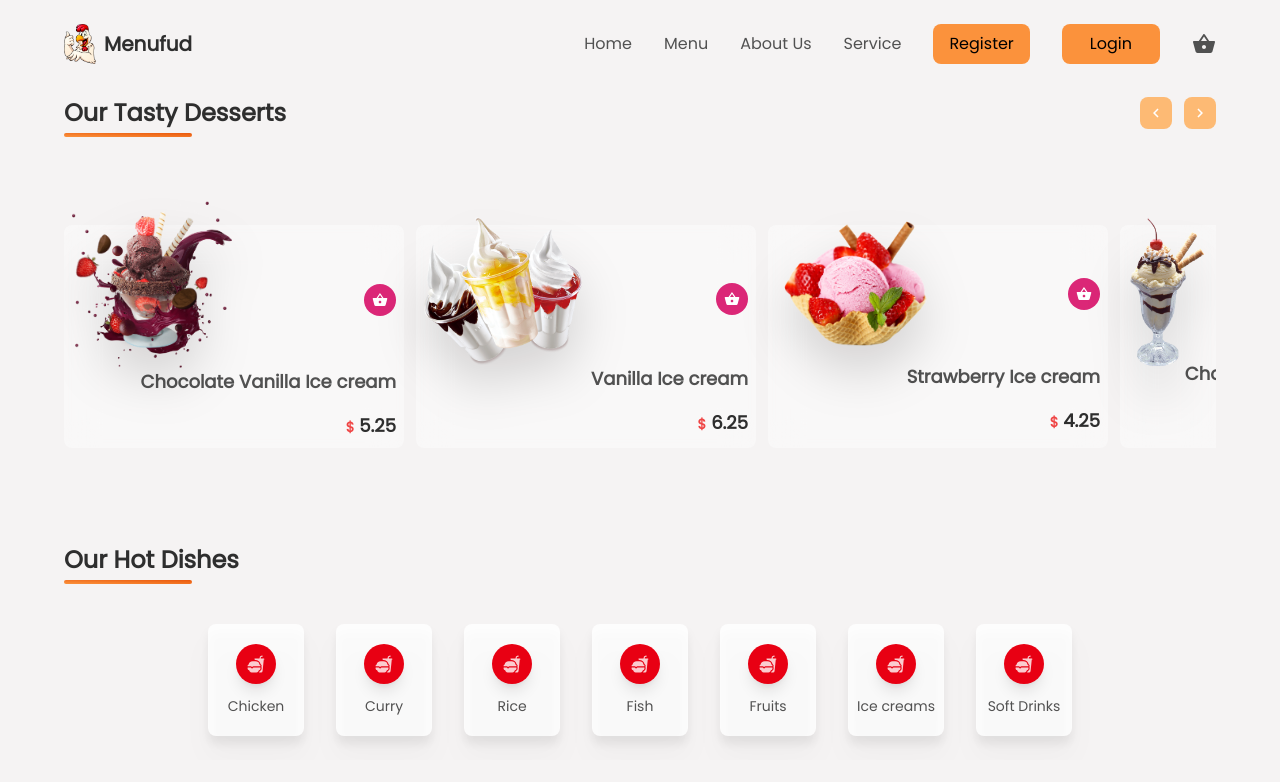
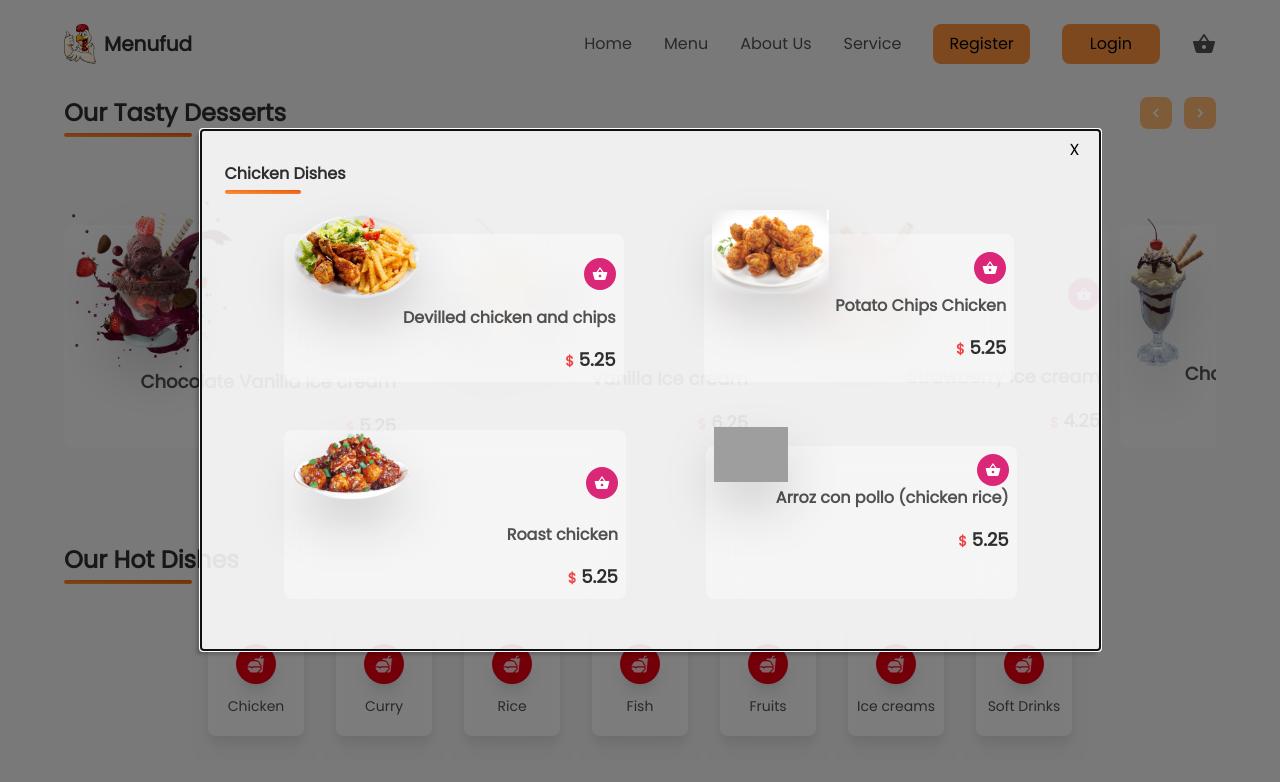
Before and after one commit to AbaniwoM/Menufud-app, a React (Create React App) app: page /dashboard in a window 1280 px wide. Both pictures are taken after a click on the element "Chicken". Shown: the part 569-1351 px from the top of the page. Built offline with nearby package versions, Linux system fonts and the light colour scheme; grey boxes are pictures that could not be loaded.

Commit message:
added updates

```diff
--- /dev/null
+++ b/src/components/ChickenContainer.jsx
@@ -0,0 +1,198 @@
+import React, { useState } from "react";
+import { motion } from "framer-motion";
+import { IoFastFood }  from "react-icons/io5";
+import {
+  makeStyles,
+  Modal,
+} from "@material-ui/core";
+import { MdShoppingBasket } from "react-icons/md";
+import Chi from "../images/c7.png";
+import PotaChi from "../images/c4.png";
+import RoastChi from "../images/c1.png";
+
+const useStyles = makeStyles((theme) => ({
+  container: {
+    width: 899,
+    overflow: "hidden",
+    height: 520,
+    background: "rgba(255, 255, 255, 0.88)",
+    boxShadow: "-4px 4px 4px rgba(0, 0, 0, 0.25)",
+    // borderTop: "1px solid #000000",
+    border: 0,
+    position: "absolute",
+    top: -20,
+    bottom: 0,
+    right: 0,
+    left: 20,
+    margin: "auto",
+    [theme.breakpoints.down("sm")]: {
+      width: "85vw",
+      marginTop: "40px",
+      marginRight: 23,
+      overflowY: "scroll",
+      height: "100vh",
+    },
+  },
+  button: {
+    fontSize: "1rem",
+    display: "flex",
+    justifyContent: "flex-end",
+    left: "-40px",
+    marginTop: 8,
+    marginRight: "20px",
+    cursor: "pointer",
+    [theme.breakpoints.down("sm")]: {
+      zIndex: 20,
+      marginLeft: "10px",
+      marginTop: "12px",
+    },
+  },
+  chicken: {
+    marginLeft: 30,
+  },
+}));
+
+const ChickenContainer = () => {
+  const classes = useStyles();
+  const [open, setOpen] = useState(false);
+  return (
+    <>
+      <motion.div
+        whileTap={{ scale: 0.75 }}
+        className="w-24 bg-card min-w-[94px] h-28 cursor-pointer rounded-lg drop-shadow-xl flex flex-col gap-3 items-center justify-center hover:bg-cartNumBg duration-150 transition-all ease-in-out"
+        onClick={() => setOpen(true)}
+      >
+        <div className="w-10 h-10 rounded-full shadow-lg bg-cartNumBg group-hover:bg-white flex items-center justify-center">
+          <IoFastFood className="text-card group-hover:text-textColor text-lg" />
+        </div>
+        <p className="text-sm text-textColor group-hover:text-white">Chicken</p>
+      </motion.div>
+      <Modal open={open}>
+        <div className={classes.container}>
+          <div className={classes.button} onClick={() => setOpen(false)}>
+            X
+          </div>
+          <div className="ml-6">
+            <p className="text-md font-semibold capitalize text-headingColor lg:relative z-50 w-screen -mt-1 lg:-mt-0 fixed before:absolute before:rounded-lg before:content before:w-[6%] before:h-1 before:-bottom-2 before:left-0 before:bg-gradient-to-tr from-orange-400 to-orange-600 transition-all ease-in-out duration-100">
+              Chicken Dishes
+            </p>
+          </div>
+          <div className="lg:flex lg:gap-10 -ml-[22px] lg:ml-[43px]">
+            <div className="lg:w-330 w-[80%] md:w-340 ml-10 mt-[78px] lg:mt-12 md:min-w-[340px] h-auto lg:min-w-[300px] bg-cardOverlay p-2 rounded-lg backdrop-blur-lg my-12 hover:drop-shadow-lg">
+              <div className="w-full flex items-center justify-between">
+                <motion.img
+                  whileHover={{ scale: 1.2 }}
+                  src={Chi}
+                  alt="devilled-chicken"
+                  className="lg:w-30 w-[40%] -mt-8 drop-shadow-2xl"
+                />
+                <motion.div
+                  whileTap={{ scale: 0.75 }}
+                  className="w-8 h-8 rounded-full bg-pink-600 flex items-center justify-center cursor-pointer hover:shadow-md"
+                >
+                  <MdShoppingBasket className="text-white text-[1rem]" />
+                </motion.div>
+              </div>
+              <div className="w-full mt-3 lg:mt-0 flex flex-col gap-4 items-end justify-end">
+                <p className="text-textColor font-semibold lg:text-base text-sm md:text-lg">
+                  Devilled chicken and chips
+                </p>
+                {/* <p className="mt-1 text-sm text-gray-500">45 Calories</p> */}
+                <div className="flex items-center gap-8">
+                  <p className="lg:text-lg text-sm text-headingColor font-semibold">
+                    <span className="text-sm text-red-500">$</span> 5.25
+                  </p>
+                </div>
+              </div>
+            </div>
+            <div className="lg:w-[36.3%] w-[80%] md:w-340 ml-10 mt-8 lg:mt-12 md:min-w-[340px] h-auto lg:min-w-[300px] bg-cardOverlay p-2 rounded-lg backdrop-blur-lg my-12 hover:drop-shadow-lg">
+              <div className="w-full flex items-center justify-between">
+                <motion.img
+                  whileHover={{ scale: 1.2 }}
+                  src={PotaChi}
+                  alt="pota-chicken"
+                  className="lg:w-30 w-[40%] -mt-8 drop-shadow-2xl"
+                />
+                <motion.div
+                  whileTap={{ scale: 0.75 }}
+                  className="w-8 h-8 rounded-full bg-pink-600 flex items-center justify-center cursor-pointer hover:shadow-md"
+                >
+                  <MdShoppingBasket className="text-white text-[1rem]" />
+                </motion.div>
+              </div>
+              <div className="w-full mt-2 lg:mt-0 flex flex-col gap-4 items-end justify-end">
+                <p className="text-textColor font-semibold lg:text-base text-sm md:text-lg">
+                  Potato Chips Chicken
+                </p>
+                {/* <p className="mt-1 text-sm text-gray-500">45 Calories</p> */}
+                <div className="flex items-center gap-8">
+                  <p className="lg:text-lg text-sm text-headingColor font-semibold">
+                    <span className="text-sm text-red-500">$</span> 5.25
+                  </p>
+                </div>
+              </div>
+            </div>
+          </div>
+          <div className="lg:flex lg:flex-row flex-col gap-10 mt-[-20px] lg:-mt-8 ml-[-20px] lg:ml-[43px]">
+            <div className="lg:w-[40%] w-[80%] md:w-340 ml-10 mt-8 md:min-w-[340px] h-auto lg:min-w-[300px] bg-cardOverlay p-2 rounded-lg backdrop-blur-lg my-12 hover:drop-shadow-lg">
+              <div className="w-full flex items-center justify-between">
+                <motion.img
+                  whileHover={{ scale: 1.2 }}
+                  src={RoastChi}
+                  alt="roast-chicken"
+                  className="w-[37%] -mt-8 drop-shadow-2xl"
+                />
+                <motion.div
+                  whileTap={{ scale: 0.75 }}
+                  className="w-8 h-8 rounded-full bg-pink-600 flex items-center justify-center cursor-pointer hover:shadow-md"
+                >
+                  <MdShoppingBasket className="text-white text-[1rem]" />
+                </motion.div>
+              </div>
+              <div className="w-full mt-2 lg:-mt-1 flex flex-col gap-4 items-end justify-end">
+                <p className="text-textColor font-semibold lg:text-base text-sm md:text-lg">
+                  Roast chicken
+                </p>
+                {/* <p className="mt-1 text-sm text-gray-500">45 Calories</p> */}
+                <div className="flex items-center gap-8">
+                  <p className="lg:text-lg text-sm text-headingColor font-semibold">
+                    <span className="text-sm text-red-500">$</span> 5.25
+                  </p>
+                </div>
+              </div>
+            </div>
+            <div className="lg:w-[36.3%] w-[80%] md:w-340 ml-10 mt-8 lg:mt-12 md:min-w-[340px] h-auto lg:min-w-[300px] bg-cardOverlay p-2 rounded-lg backdrop-blur-lg my-12 hover:drop-shadow-lg">
+              <div className="w-full flex items-center justify-between">
+                <motion.img
+                  whileHover={{ scale: 1.2 }}
+                  src="https://encrypted-tbn0.gstatic.com/images?q=tbn:ANd9GcTIYB5jCcE_LXX_Uo0fjbf5fCrHUbD3qGLpGw&usqp=CAU"
+                  alt="arroz-con-pollo"
+                  className="w-[25%] -mt-8 drop-shadow-2xl"
+                />
+                <motion.div
+                  whileTap={{ scale: 0.75 }}
+                  className="w-8 h-8 rounded-full bg-pink-600 flex items-center justify-center cursor-pointer hover:shadow-md"
+                >
+                  <MdShoppingBasket className="text-white text-[1rem]" />
+                </motion.div>
+              </div>
+              <div className="w-full mt-3 lg:mt-0 flex flex-col gap-4 items-end justify-end">
+                <p className="text-textColor font-semibold lg:text-base text-sm md:text-lg">
+                  Arroz con pollo (chicken rice)
+                </p>
+                {/* <p className="mt-1 text-sm text-gray-500">45 Calories</p> */}
+                <div className="flex items-center gap-8">
+                  <p className="lg:text-lg text-sm text-headingColor font-semibold">
+                    <span className="text-sm text-red-500">$</span> 5.25
+                  </p>
+                </div>
+              </div>
+            </div>
+          </div>
+        </div>
+      </Modal>
+    </>
+  );
+};
+
+export default ChickenContainer;
--- a/src/components/MenusContainer.jsx
+++ b/src/components/MenusContainer.jsx
@@ -1,20 +1,13 @@
 import React from "react";
 import { motion } from "framer-motion";
 import { IoFastFood } from "react-icons/io5";
+import ChickenContainer from "./ChickenContainer";
 
 const MenusContainer = () => {
 
   return (
     <div className="w-full flex items-center justify-start lg:justify-center gap-8 py-6 overflow-x-scroll scrollbar-none">
-      <motion.div
-        whileTap={{ scale: 0.75 }}
-        className="w-24 bg-card min-w-[94px] h-28 cursor-pointer rounded-lg drop-shadow-xl flex flex-col gap-3 items-center justify-center hover:bg-cartNumBg duration-150 transition-all ease-in-out"
-      >
-        <div className="w-10 h-10 rounded-full shadow-lg bg-cartNumBg group-hover:bg-white flex items-center justify-center">
-          <IoFastFood className="text-card group-hover:text-textColor text-lg" />
-        </div>
-        <p className="text-sm text-textColor group-hover:text-white">Chicken</p>
-      </motion.div>
+      <ChickenContainer />
       <motion.div
         whileTap={{ scale: 0.75 }}
         className="w-24 bg-card min-w-[94px] h-28 cursor-pointer rounded-lg drop-shadow-xl flex flex-col gap-3 items-center justify-center hover:bg-cartNumBg duration-150 transition-all ease-in-out"
```
